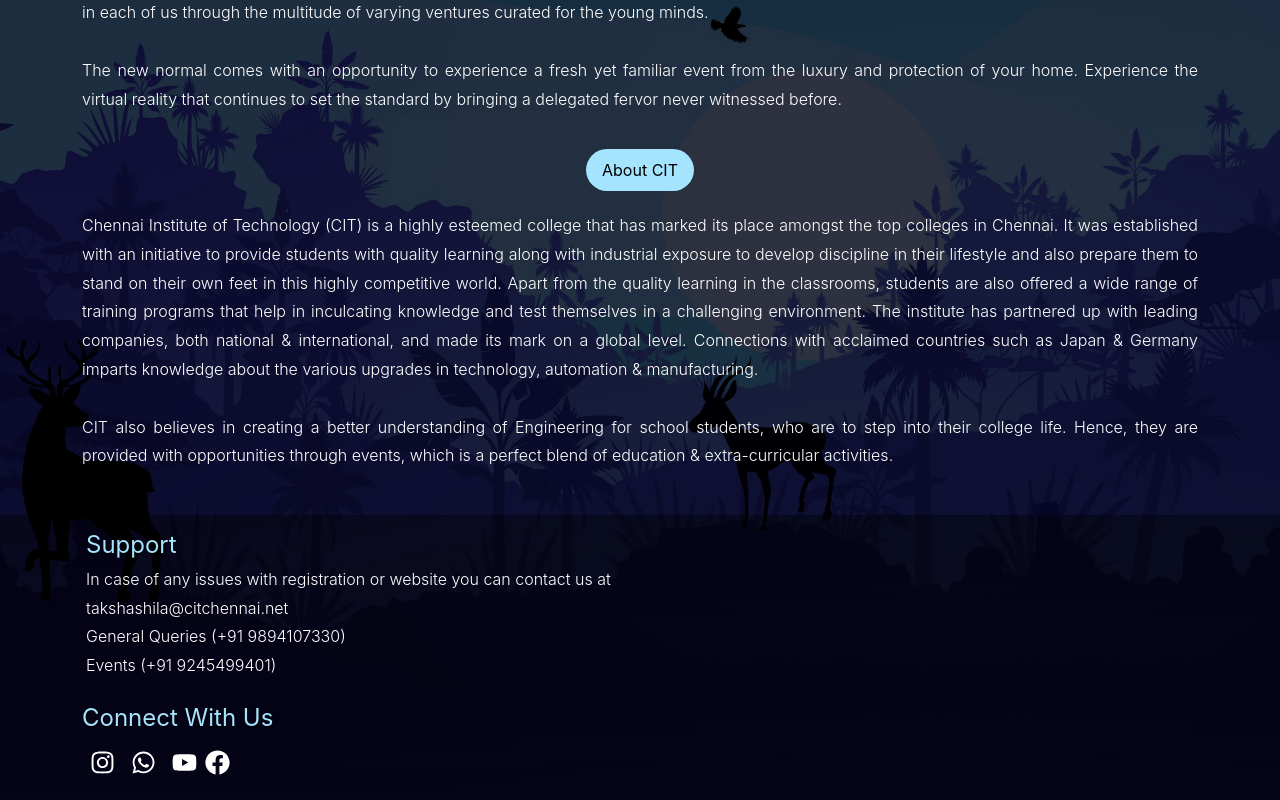
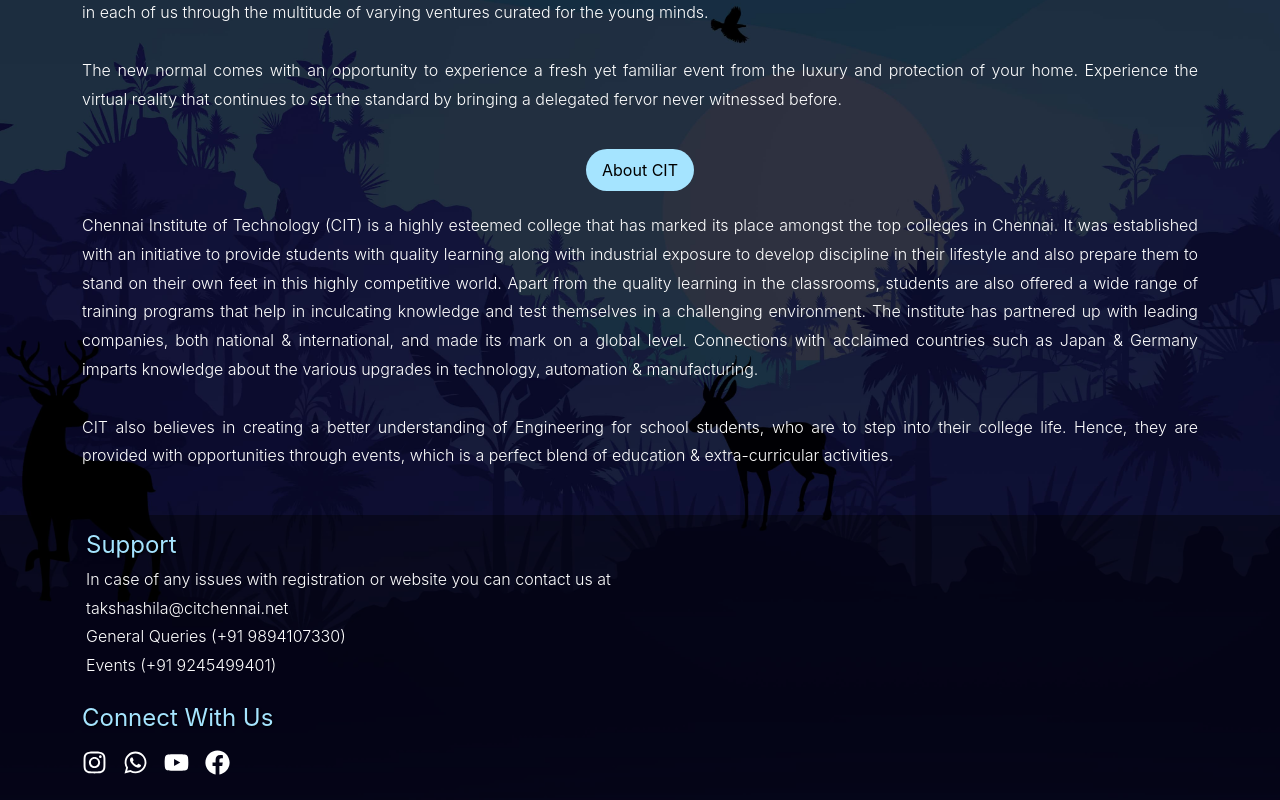
Before and after one commit to Legal-Pirates-Official/Takshashila-2k22, a React (Create React App) app: page /about in a window 1280 px wide. Shown: the part 253-1053 px from the top of the page. Built offline with nearby package versions, Linux system fonts and the light colour scheme.

Commit message:
Fixes Social Media Icons Alignment

```diff
--- a/src/components/Support.jsx
+++ b/src/components/Support.jsx
@@ -28,7 +28,7 @@ export default function Support({ className, style }) {
 
         <div className=" d-flex flex-row w-100 justify-content-start">
           <a
-            className="m-2 text-white"
+            className="m-2 ms-0 text-white"
             href="https://instagram.com/cittakshashila?igshid=YmMyMTA2M2Y="
           >
             <FaInstagram size={25} />
@@ -46,7 +46,7 @@ export default function Support({ className, style }) {
             <FaYoutube size={25} />
           </a>
           <a
-            className="m-2 ms-0 text-white"
+            className="m-2 text-white"
             href="https://m.facebook.com/CIT-Takshashila-106831860821647"
           >
             <FaFacebook size={25} />
```
